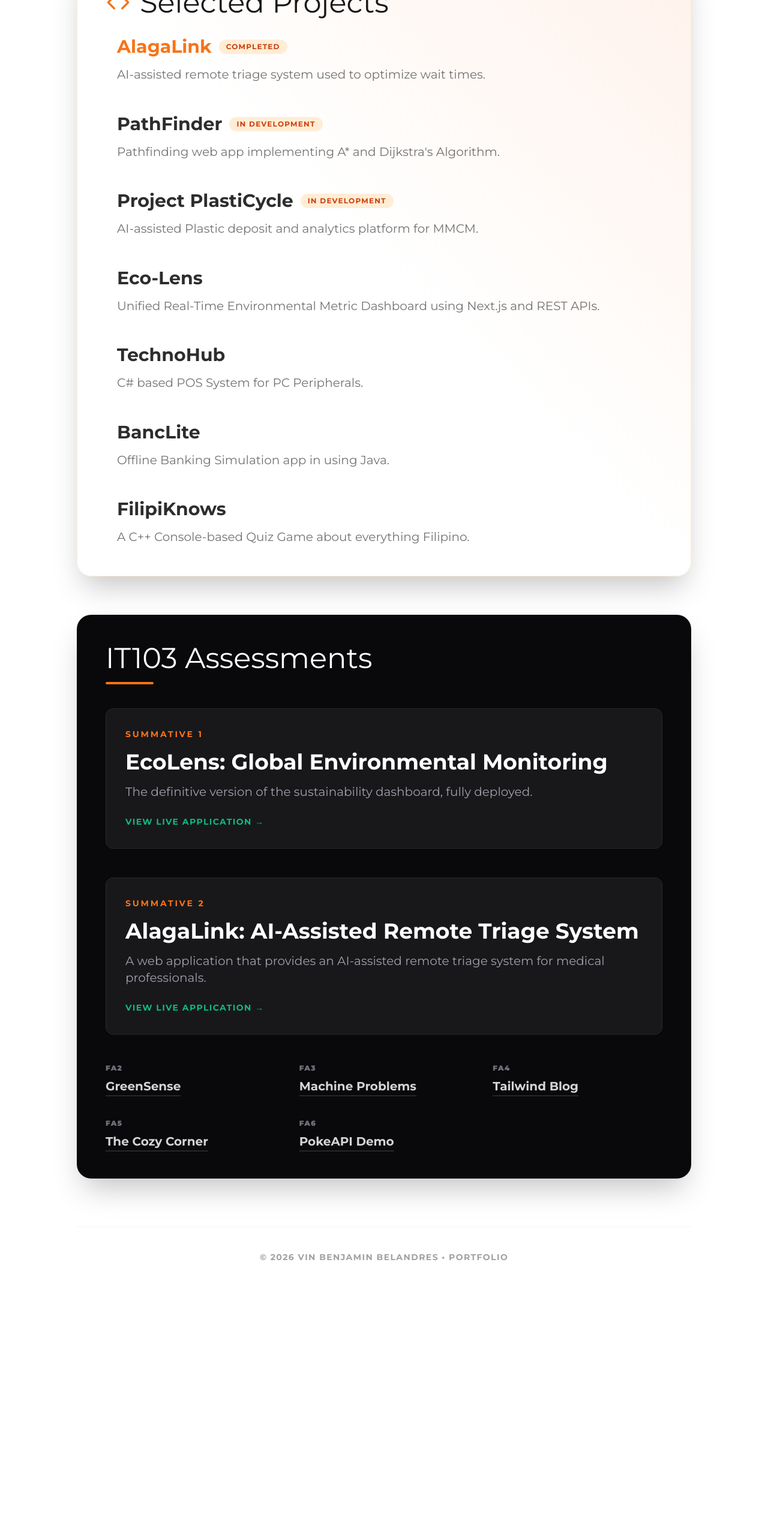
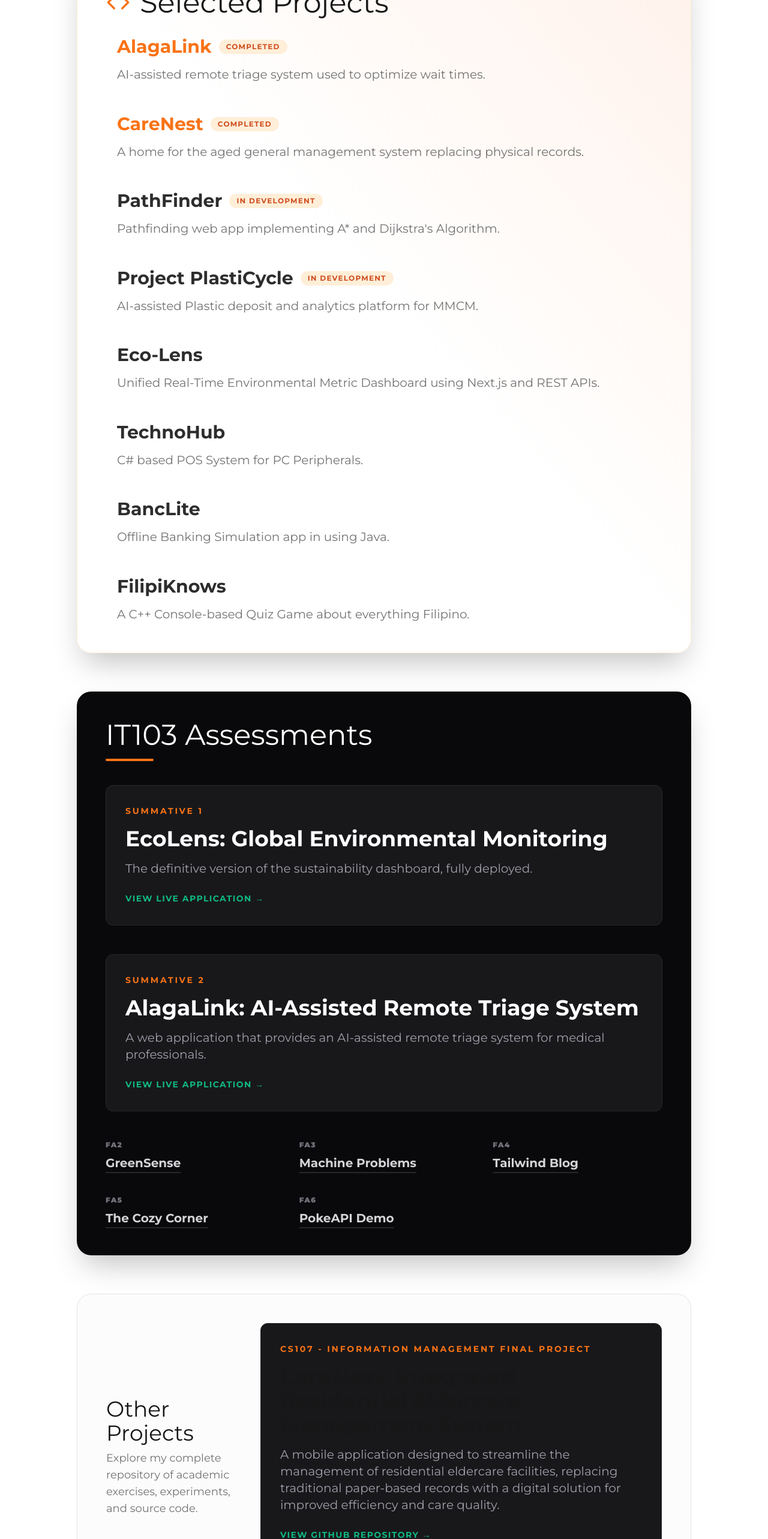
Before and after one commit to DLGAquilon/it103-fa1-portfolio, a Next.js app: page / in a window 1280 px wide. Shown: the part 1350-3916 px from the top of the page at 60% size. Before the commit the page ends 3560 px from the top, so only its background shows below. Built offline with nearby package versions, Linux system fonts and the light colour scheme.

Commit message:
added other projects section.

```diff
--- a/app/page.js
+++ b/app/page.js
@@ -1,7 +1,14 @@
 "use client";
 
 import { useState } from "react";
-import { Sun, Moon, ExternalLink, Award, Code, GraduationCap } from "lucide-react";
+import {
+  Sun,
+  Moon,
+  ExternalLink,
+  Award,
+  Code,
+  GraduationCap,
+} from "lucide-react";
 
 export default function Portfolio() {
   const [darkMode, setDarkMode] = useState(false);
@@ -9,7 +16,6 @@
   return (
     <div className={darkMode ? "dark" : ""}>
       <div className="min-h-screen bg-background text-foreground px-4 py-8 md:px-32 md:py-16 transition-colors duration-500 font-sans">
-
         <div className="sticky top-4 z-50 flex justify-end max-w-5xl mx-auto mb-8 pointer-events-none">
           <button
             onClick={() => setDarkMode(!darkMode)}
@@ -17,12 +23,18 @@
           >
             {darkMode ? (
               <>
-                <Sun size={20} className="text-accent-orange animate-spin-slow" />
+                <Sun
+                  size={20}
+                  className="text-accent-orange animate-spin-slow"
+                />
                 <span>Light Mode</span>
               </>
             ) : (
               <>
-                <Moon size={20} className="text-zinc-500 group-hover:text-accent-orange" />
+                <Moon
+                  size={20}
+                  className="text-zinc-500 group-hover:text-accent-orange"
+                />
                 <span>Dark Mode</span>
               </>
             )}
@@ -43,12 +55,11 @@
           </h1>
           <p className="text-accent-orange font-bold tracking-[0.15em] md:tracking-[0.25em] uppercase text-sm md:text-xl flex items-center gap-2">
             <GraduationCap className="w-5 h-5 md:w-6 md:h-6" />
-             BS Computer Science - Year 2
+            BS Computer Science - Year 2
           </p>
         </header>
 
         <main className="max-w-5xl mx-auto flex flex-col gap-10 md:gap-16">
-
           {/* 1. Achievements Section */}
           <section className="p-6 md:p-12 rounded-2xl md:rounded-3xl border shadow-2xl border-emerald-100 dark:border-emerald-900/30 bg-gradient-to-br from-background via-background to-accent-emerald/10">
             <h2 className="font-serif text-3xl md:text-5xl mb-6 md:mb-8 flex items-center gap-3 md:gap-4">
@@ -60,24 +71,39 @@
             </p>
             <ul className="space-y-6 md:space-y-10">
               <li className="flex gap-4 items-start">
-                <Award className="text-accent-emerald shrink-0 mt-1" size={28} />
+                <Award
+                  className="text-accent-emerald shrink-0 mt-1"
+                  size={28}
+                />
                 <div className="flex flex-col">
-                  <span className="text-xl md:text-3xl font-bold">Java IT Specialist</span>
-                  <span className="text-base md:text-xl text-accent-emerald font-bold">2025</span>
+                  <span className="text-xl md:text-3xl font-bold">
+                    Java IT Specialist
+                  </span>
+                  <span className="text-base md:text-xl text-accent-emerald font-bold">
+                    2025
+                  </span>
                 </div>
               </li>
               <li className="flex gap-4 items-start opacity-90">
                 <Award className="text-zinc-400 shrink-0 mt-1" size={28} />
                 <div className="flex flex-col">
-                  <span className="text-xl md:text-3xl font-semibold">Dean's Lister</span>
-                  <span className="text-base md:text-xl opacity-50 italic">S.Y 2024-2025</span>
+                  <span className="text-xl md:text-3xl font-semibold">
+                    Dean's Lister
+                  </span>
+                  <span className="text-base md:text-xl opacity-50 italic">
+                    S.Y 2024-2025
+                  </span>
                 </div>
               </li>
               <li className="flex gap-4 items-start opacity-90">
                 <Award className="text-zinc-400 shrink-0 mt-1" size={28} />
                 <div className="flex flex-col">
-                  <span className="text-xl md:text-3xl font-semibold">With Honors - Grade 12</span>
-                  <span className="text-base md:text-xl opacity-50 italic">S.Y 2023-2024</span>
+                  <span className="text-xl md:text-3xl font-semibold">
+                    With Honors - Grade 12
+                  </span>
+                  <span className="text-base md:text-xl opacity-50 italic">
+                    S.Y 2023-2024
+                  </span>
                 </div>
               </li>
             </ul>
@@ -91,17 +117,53 @@
             </h2>
             <div className="space-y-8 md:space-y-12">
               {[
-                { title: "AlagaLink", body: "AI-assisted remote triage system used to optimize wait times.", status: "Completed", highlight: true },
-                { title: "PathFinder", body: "Pathfinding web app implementing A* and Dijkstra's Algorithm.", status: "In Development" },
-                { title: "Project PlastiCycle", body: "AI-assisted Plastic deposit and analytics platform for MMCM.", status: "In Development" },
-                { title: "Eco-Lens", body: "Unified Real-Time Environmental Metric Dashboard using Next.js and REST APIs."},
-                { title: "TechnoHub", body: "C# based POS System for PC Peripherals." },
-                { title: "BancLite", body: "Offline Banking Simulation app in using Java." },
-                { title: "FilipiKnows", body: "A C++ Console-based Quiz Game about everything Filipino. "},
+                {
+                  title: "AlagaLink",
+                  body: "AI-assisted remote triage system used to optimize wait times.",
+                  status: "Completed",
+                  highlight: true,
+                },
+                {
+                  title: "CareNest",
+                  body: "A home for the aged general management system replacing physical records.",
+                  status: "Completed",
+                  highlight: true,
+                },
+                {
+                  title: "PathFinder",
+                  body: "Pathfinding web app implementing A* and Dijkstra's Algorithm.",
+                  status: "In Development",
+                },
+                {
+                  title: "Project PlastiCycle",
+                  body: "AI-assisted Plastic deposit and analytics platform for MMCM.",
+                  status: "In Development",
+                },
+                {
+                  title: "Eco-Lens",
+                  body: "Unified Real-Time Environmental Metric Dashboard using Next.js and REST APIs.",
+                },
+                {
+                  title: "TechnoHub",
+                  body: "C# based POS System for PC Peripherals.",
+                },
+                {
+                  title: "BancLite",
+                  body: "Offline Banking Simulation app in using Java.",
+                },
+                {
+                  title: "FilipiKnows",
+                  body: "A C++ Console-based Quiz Game about everything Filipino. ",
+                },
               ].map((proj, i) => (
-                <div key={i} className="group border-l-2 border-transparent hover:border-accent-orange pl-4 transition-all">
+                <div
+                  key={i}
+                  className="group border-l-2 border-transparent hover:border-accent-orange pl-4 transition-all"
+                >
                   <div className="flex flex-wrap items-center gap-3">
-                    <h3 className={`text-xl md:text-3xl font-bold ${proj.highlight ? "text-accent-orange" : "opacity-90"}`}>
+                    <h3
+                      className={`text-xl md:text-3xl font-bold ${proj.highlight ? "text-accent-orange" : "opacity-90"}`}
+                    >
                       {proj.title}
                     </h3>
                     {proj.status && (
@@ -121,7 +183,9 @@
           {/* 3. Summative Assessments Section */}
           <section className="p-6 md:p-12 rounded-2xl md:rounded-3xl bg-zinc-950 text-white dark:bg-zinc-900/40 dark:border dark:border-zinc-800 shadow-2xl">
             <div className="mb-10">
-              <h2 className="font-serif text-3xl md:text-5xl mb-4">IT103 Assessments</h2>
+              <h2 className="font-serif text-3xl md:text-5xl mb-4">
+                IT103 Assessments
+              </h2>
               <div className="w-20 h-1 bg-accent-orange rounded-full"></div>
             </div>
 
@@ -131,14 +195,20 @@
               className="block p-6 md:p-8 rounded-xl bg-zinc-900 border border-zinc-800 hover:border-accent-orange transition-all group mb-12"
             >
               <div className="flex justify-between items-start mb-4">
-                <span className="text-accent-orange text-xs md:text-sm font-bold uppercase tracking-[0.2em]">Summative 1</span>
-                <ExternalLink className="opacity-0 group-hover:opacity-100 transition-opacity" size={20} />
+                <span className="text-accent-orange text-xs md:text-sm font-bold uppercase tracking-[0.2em]">
+                  Summative 1
+                </span>
+                <ExternalLink
+                  className="opacity-0 group-hover:opacity-100 transition-opacity"
+                  size={20}
+                />
               </div>
               <h3 className="text-2xl md:text-4xl font-bold mb-4 group-hover:text-orange-400 transition-colors">
                 EcoLens: Global Environmental Monitoring
               </h3>
               <p className="text-zinc-400 text-base md:text-xl mb-6">
-                The definitive version of the sustainability dashboard, fully deployed.
+                The definitive version of the sustainability dashboard, fully
+                deployed.
               </p>
               <span className="inline-flex items-center gap-2 text-accent-emerald font-bold uppercase tracking-widest text-xs md:text-sm">
                 View Live Application →
@@ -150,14 +220,20 @@
               className="block p-6 md:p-8 rounded-xl bg-zinc-900 border border-zinc-800 hover:border-accent-orange transition-all group mb-12"
             >
               <div className="flex justify-between items-start mb-4">
-                <span className="text-accent-orange text-xs md:text-sm font-bold uppercase tracking-[0.2em]">Summative 2</span>
-                <ExternalLink className="opacity-0 group-hover:opacity-100 transition-opacity" size={20} />
+                <span className="text-accent-orange text-xs md:text-sm font-bold uppercase tracking-[0.2em]">
+                  Summative 2
+                </span>
+                <ExternalLink
+                  className="opacity-0 group-hover:opacity-100 transition-opacity"
+                  size={20}
+                />
               </div>
               <h3 className="text-2xl md:text-4xl font-bold mb-4 group-hover:text-orange-400 transition-colors">
                 AlagaLink: AI-Assisted Remote Triage System
               </h3>
               <p className="text-zinc-400 text-base md:text-xl mb-6">
-                A web application that provides an AI-assisted remote triage system for medical professionals.
+                A web application that provides an AI-assisted remote triage
+                system for medical professionals.
               </p>
               <span className="inline-flex items-center gap-2 text-accent-emerald font-bold uppercase tracking-widest text-xs md:text-sm">
                 View Live Application →
@@ -166,19 +242,85 @@
 
             <div className="grid grid-cols-1 md:grid-cols-2 lg:grid-cols-3 gap-6 md:gap-10">
               {[
-                { label: "FA2", title: "GreenSense", url: "https://dlgaquilon.github.io/it103-fa2-greensense-landing-page/" },
-                { label: "FA3", title: "Machine Problems", url: "https://dlgaquilon.github.io/IT103_FA3/" },
-                { label: "FA4", title: "Tailwind Blog", url: "https://it103-fa4-4px7m2wo7-dlgaquilons-projects.vercel.app/" },
-                { label: "FA5", title: "The Cozy Corner", url: "https://the-cozy-corner-by-belandres.vercel.app/" },
-                { label: "FA6", title: "PokeAPI Demo", url: "https://restapi-pokedemo-belandres.vercel.app/" },
+                {
+                  label: "FA2",
+                  title: "GreenSense",
+                  url: "https://dlgaquilon.github.io/it103-fa2-greensense-landing-page/",
+                },
+                {
+                  label: "FA3",
+                  title: "Machine Problems",
+                  url: "https://dlgaquilon.github.io/IT103_FA3/",
+                },
+                {
+                  label: "FA4",
+                  title: "Tailwind Blog",
+                  url: "https://it103-fa4-4px7m2wo7-dlgaquilons-projects.vercel.app/",
+                },
+                {
+                  label: "FA5",
+                  title: "The Cozy Corner",
+                  url: "https://the-cozy-corner-by-belandres.vercel.app/",
+                },
+                {
+                  label: "FA6",
+                  title: "PokeAPI Demo",
+                  url: "https://restapi-pokedemo-belandres.vercel.app/",
+                },
               ].map((item, idx) => (
-                <a key={idx} href={item.url} target="_blank" className="group flex flex-col gap-2">
-                  <span className="text-zinc-500 text-[10px] md:text-xs font-black uppercase tracking-widest">{item.label}</span>
+                <a
+                  key={idx}
+                  href={item.url}
+                  target="_blank"
+                  className="group flex flex-col gap-2"
+                >
+                  <span className="text-zinc-500 text-[10px] md:text-xs font-black uppercase tracking-widest">
+                    {item.label}
+                  </span>
                   <span className="text-lg md:text-xl font-bold text-zinc-300 group-hover:text-accent-emerald transition-colors underline decoration-zinc-800 group-hover:decoration-accent-emerald underline-offset-8">
                     {item.title}
                   </span>
                 </a>
               ))}
+            </div>
+          </section>
+
+          {/* 4. Other Projects Section */}
+          <section className="p-6 md:p-12 rounded-2xl md:rounded-3xl border border-zinc-200 dark:border-zinc-800 bg-zinc-50/50 dark:bg-zinc-900/20">
+            <div className="flex flex-col md:flex-row md:items-center justify-between gap-6">
+              <div>
+                <h2 className="font-serif text-3xl md:text-4xl mb-2">
+                  Other Projects
+                </h2>
+                <p className="text-base md:text-lg opacity-60">
+                  Explore my complete repository of academic exercises,
+                  experiments, and source code.
+                </p>
+              </div>
+              <a
+                href="https://github.com/DLGAquilon/CareNest_Project.git"
+                target="_blank"
+                className="block p-6 md:p-8 rounded-xl bg-zinc-900 border border-zinc-800 hover:border-accent-orange transition-all group mb-12"
+              >
+                <div className="flex justify-between items-start mb-4">
+                  <span className="text-accent-orange text-xs md:text-sm font-bold uppercase tracking-[0.2em]">
+                    CS107 - Information Management Final Project
+                  </span>
+                  <ExternalLink
+                    className="opacity-0 group-hover:opacity-100 transition-opacity"
+                    size={20}
+                  />
+                </div>
+                <h3 className="text-2xl md:text-4xl font-bold mb-4 group-hover:text-orange-400 transition-colors">
+                  CareNest: Integrated Residential Eldercare Management System
+                </h3>
+                <p className="text-zinc-400 text-base md:text-xl mb-6">
+                  A mobile application designed to streamline the management of residential eldercare facilities, replacing traditional paper-based records with a digital solution for improved efficiency and care quality.
+                </p>
+                <span className="inline-flex items-center gap-2 text-accent-emerald font-bold uppercase tracking-widest text-xs md:text-sm">
+                  View GitHub Repository →
+                </span>
+              </a>
             </div>
           </section>
         </main>
```
